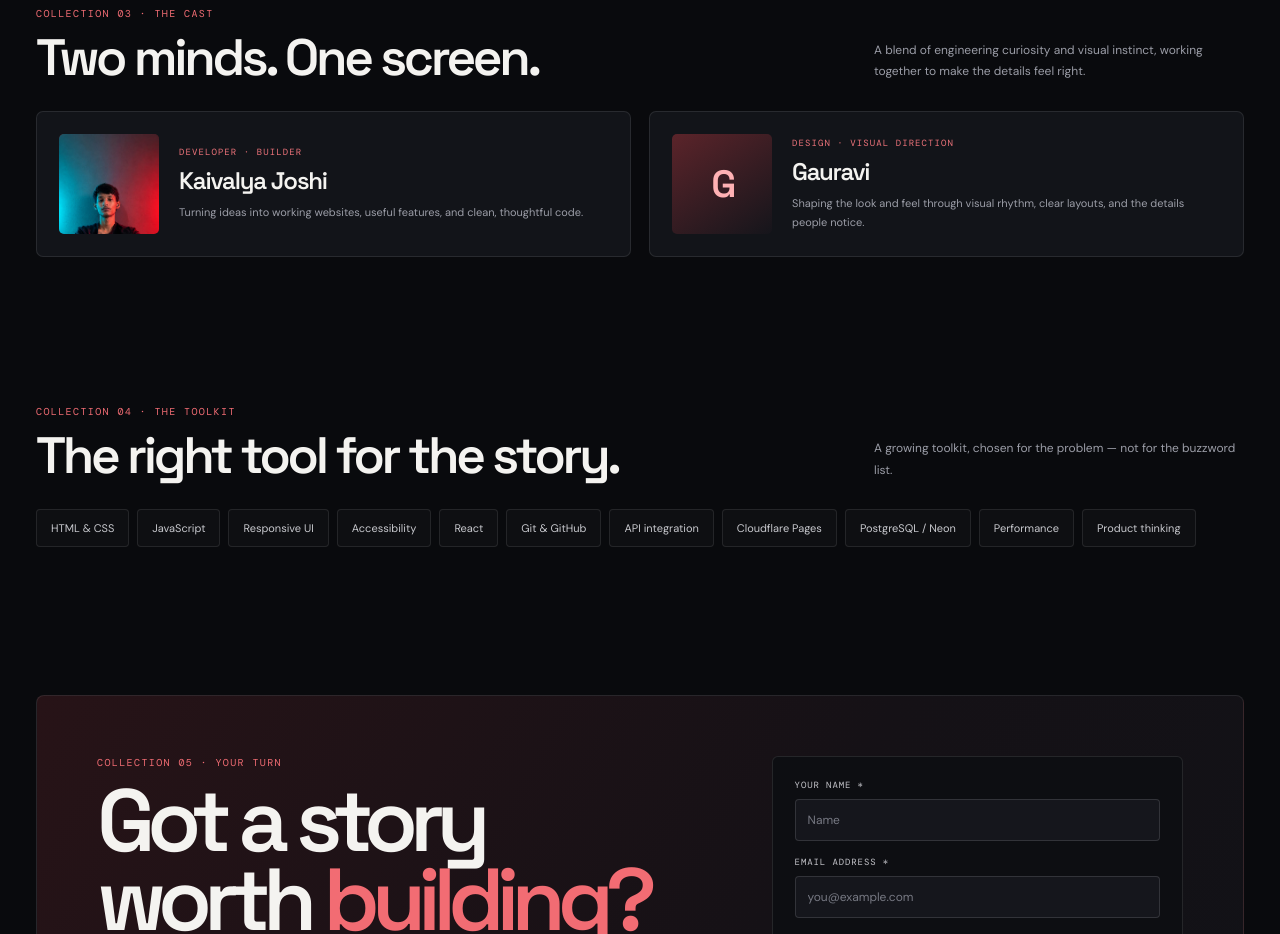
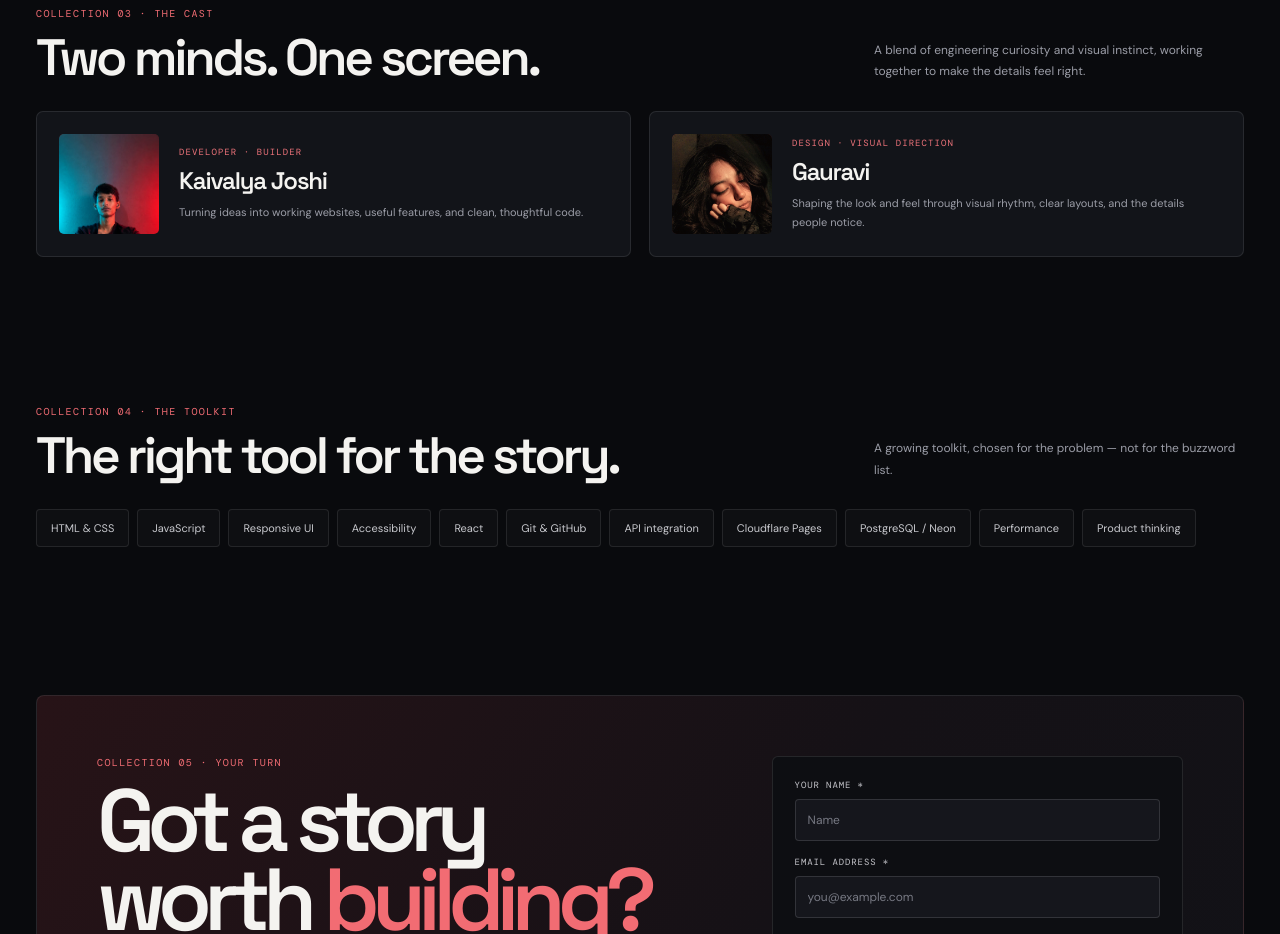
Before and after one commit to kaivalyajoshi20/my-portfoilo, a website: page index.html in a window 1280 px wide. Shown: the part 1880-2814 px from the top of the page. Drawn offline with nearby package versions, Linux system fonts and the light colour scheme; no server answers.

Commit message:
Add Gauravi's latest photo to the team section

```diff
--- a/index.html
+++ b/index.html
@@ -42,7 +42,7 @@
 </section>
 <section class="section wrap" id="about"><div class="about-panel reveal"><div><div class="section-index">COLLECTION 02 · THE POINT OF VIEW</div><h2 class="about-big">Good work.<br><span>No filler.</span></h2></div><div class="about-copy"><p>We’re CODEYAAR — a small, curious team exploring the sweet spot between design and engineering. We care about the details people feel, even when they can’t quite name them.</p><p>We like interfaces with a point of view, code that earns its complexity, and ideas that make it out of the notes app and into the world. This is our evolving catalogue: real repositories, active experiments, and the next thing we’re figuring out.</p><div class="about-stats"><div class="stat"><strong>01—∞</strong><span>Ideas in motion</span></div><div class="stat"><strong>100%</strong><span>Curiosity powered</span></div><div class="stat"><strong>∞</strong><span>Things to learn</span></div></div></div></div></section>
 <section class="section wrap" id="team"><div class="section-heading"><div><div class="section-index">COLLECTION 03 · THE CAST</div><h2 class="section-title">Two minds. One screen.</h2></div><p class="section-sub">A blend of engineering curiosity and visual instinct, working together to make the details feel right.</p></div>
-<div class="team-grid"><article class="team-card reveal"><div class="team-avatar"><img src="/portrait.jpg" alt="Kaivalya Joshi" loading="lazy" onerror="this.remove();this.parentElement.textContent='KJ'"></div><div><div class="team-role">Developer · Builder</div><h3 class="team-name">Kaivalya Joshi</h3><p class="team-desc">Turning ideas into working websites, useful features, and clean, thoughtful code.</p></div></article><article class="team-card reveal"><div class="team-avatar">G</div><div><div class="team-role">Design · Visual direction</div><h3 class="team-name">Gauravi</h3><p class="team-desc">Shaping the look and feel through visual rhythm, clear layouts, and the details people notice.</p></div></article></div>
+<div class="team-grid"><article class="team-card reveal"><div class="team-avatar"><img src="/portrait.jpg" alt="Kaivalya Joshi" loading="lazy" onerror="this.remove();this.parentElement.textContent='KJ'"></div><div><div class="team-role">Developer · Builder</div><h3 class="team-name">Kaivalya Joshi</h3><p class="team-desc">Turning ideas into working websites, useful features, and clean, thoughtful code.</p></div></article><article class="team-card reveal"><div class="team-avatar"><img src="/IMG-20261023-WA0003.jpg" alt="Gauravi" loading="lazy" onerror="this.remove();this.parentElement.textContent='G'"></div><div><div class="team-role">Design · Visual direction</div><h3 class="team-name">Gauravi</h3><p class="team-desc">Shaping the look and feel through visual rhythm, clear layouts, and the details people notice.</p></div></article></div>
 </section>
 <section class="section wrap" id="stack"><div class="section-heading"><div><div class="section-index">COLLECTION 04 · THE TOOLKIT</div><h2 class="section-title">The right tool for the story.</h2></div><p class="section-sub">A growing toolkit, chosen for the problem — not for the buzzword list.</p></div><div class="skills reveal"><span>HTML & CSS</span><span>JavaScript</span><span>Responsive UI</span><span>Accessibility</span><span>React</span><span>Git & GitHub</span><span>API integration</span><span>Cloudflare Pages</span><span>PostgreSQL / Neon</span><span>Performance</span><span>Product thinking</span></div></section>
 <section class="section wrap" id="contact"><div class="contact-panel"><div><div class="section-index">COLLECTION 05 · YOUR TURN</div><h2 class="contact-title">Got a story<br>worth <span>building?</span></h2><p class="contact-copy">Bring us a collaboration, an interesting problem, or a half-formed idea that won’t leave you alone. Let’s see what it could become.</p><div class="contact-links"><a class="button secondary" href="https://github.com/kaivalyajoshi20" target="_blank" rel="noopener noreferrer">GITHUB ↗</a><a class="button secondary" href="mailto:kaivalyaj2007@outlook.com">EMAIL US ↗</a></div></div>
```
